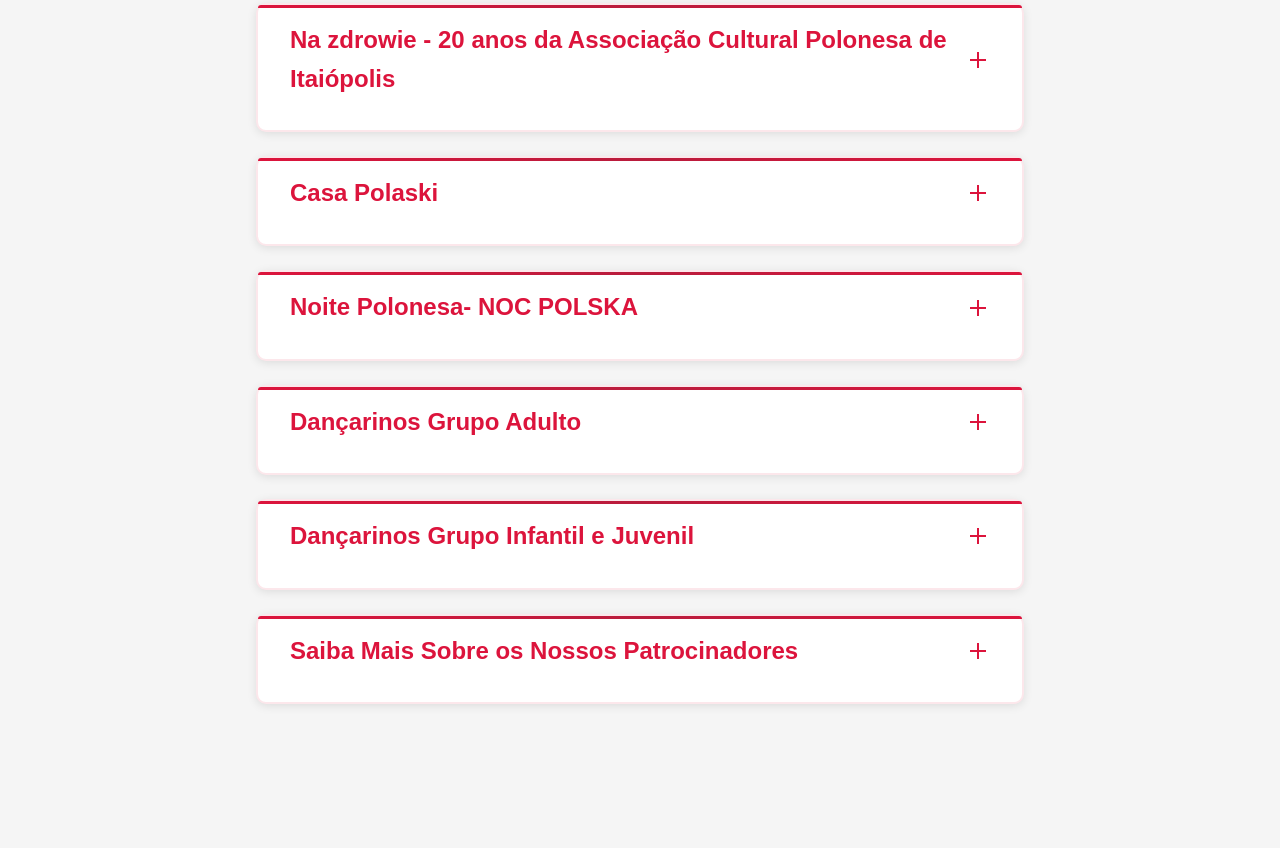
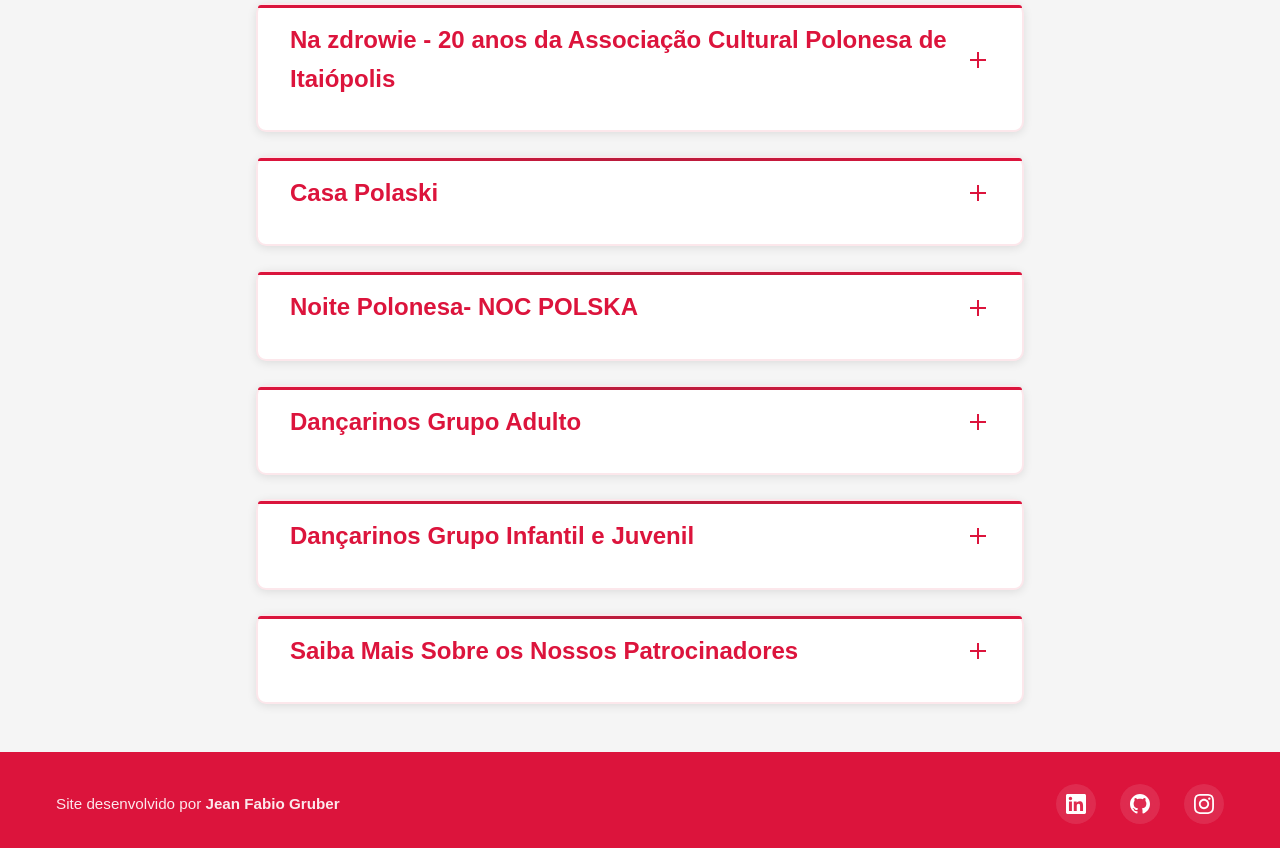
Before and after one commit to noitePolonesa/XVIIINOITEPOLONESA, a plain HTML site: page index.html in a window 1280 px wide. Shown: the part 3066-3914 px from the top of the page. Before the commit the page ends 3802 px from the top, so only its background shows below. Drawn offline with Linux system fonts and the light colour scheme.

Commit message:
feito por

```diff
--- /dev/null
+++ b/css/footer.css
@@ -0,0 +1,103 @@
+.footer {
+    background: var(--primary-color);
+    color: white;
+    padding: 2rem 0 1.5rem;
+    margin-top: 3rem;
+    border-top: 3px solid var(--gold);
+}
+
+.footer-container {
+    max-width: 1200px;
+    margin: 0 auto;
+    padding: 0 1rem;
+}
+
+.footer-content {
+    display: flex;
+    flex-direction: column;
+    align-items: center;
+    gap: 1rem;
+    text-align: center;
+}
+
+.footer-text {
+    font-size: 0.95rem;
+    margin: 0;
+    color: rgba(255, 255, 255, 0.9);
+}
+
+.footer-text strong {
+    color: var(--gold);
+    font-weight: 600;
+}
+
+.footer-social {
+    display: flex;
+    gap: 1.5rem;
+    align-items: center;
+}
+
+.social-link {
+    display: flex;
+    align-items: center;
+    justify-content: center;
+    width: 40px;
+    height: 40px;
+    border-radius: 50%;
+    background: rgba(255, 255, 255, 0.1);
+    color: white;
+    text-decoration: none;
+    transition: all 0.3s ease;
+    backdrop-filter: blur(10px);
+}
+
+.social-link:hover {
+    background: var(--gold);
+    color: var(--primary-color);
+    transform: translateY(-2px);
+    box-shadow: 0 4px 12px rgba(210, 175, 78, 0.3);
+}
+
+.social-link svg {
+    width: 20px;
+    height: 20px;
+    fill: currentColor;
+}
+
+/* Responsivo */
+@media (max-width: 768px) {
+    .footer {
+        padding: 1.5rem 0 1rem;
+        margin-top: 2rem;
+    }
+
+    .footer-content {
+        gap: 0.75rem;
+    }
+
+    .footer-text {
+        font-size: 0.9rem;
+    }
+
+    .footer-social {
+        gap: 1rem;
+    }
+
+    .social-link {
+        width: 36px;
+        height: 36px;
+    }
+
+    .social-link svg {
+        width: 18px;
+        height: 18px;
+    }
+}
+
+@media (min-width: 768px) {
+    .footer-content {
+        flex-direction: row;
+        justify-content: space-between;
+        text-align: left;
+    }
+}
--- a/index.html
+++ b/index.html
@@ -14,7 +14,8 @@
     <link rel="stylesheet" href="css/accordion.css">
     <link rel="stylesheet" href="css/drink-menu.css">
     <link rel="stylesheet" href="css/responsive.css">
-     <link rel="stylesheet" href="css/modal.css">
+    <link rel="stylesheet" href="css/modal.css">
+    <link rel="stylesheet" href="css/footer.css">
 </head>
 <body>
     <header>
@@ -153,6 +154,30 @@
         </section>
     </main>
 
+     <footer class="footer">
+        <div class="footer-container">
+            <div class="footer-content">
+                <p class="footer-text">Site desenvolvido por <strong>Jean Fabio Gruber</strong></p>
+                <div class="footer-social">
+                    <a href="https://www.linkedin.com/in/jean-fabio-gruber-7a8bba27b" target="_blank" rel="noopener noreferrer" class="social-link" aria-label="LinkedIn">
+                        <svg viewBox="0 0 24 24" fill="currentColor">
+                            <path d="M20.447 20.452h-3.554v-5.569c0-1.328-.027-3.037-1.852-3.037-1.853 0-2.136 1.445-2.136 2.939v5.667H9.351V9h3.414v1.561h.046c.477-.9 1.637-1.85 3.37-1.85 3.601 0 4.267 2.37 4.267 5.455v6.286zM5.337 7.433c-1.144 0-2.063-.926-2.063-2.065 0-1.138.92-2.063 2.063-2.063 1.14 0 2.064.925 2.064 2.063 0 1.139-.925 2.065-2.064 2.065zm1.782 13.019H3.555V9h3.564v11.452zM22.225 0H1.771C.792 0 0 .774 0 1.729v20.542C0 23.227.792 24 1.771 24h20.451C23.2 24 24 23.227 24 22.271V1.729C24 .774 23.2 0 22.222 0h.003z"/>
+                        </svg>
+                    </a>
+                    <a href="https://github.com/seu-github" target="_blank" rel="noopener noreferrer" class="social-link" aria-label="GitHub">
+                        <svg viewBox="0 0 24 24" fill="currentColor">
+                            <path d="M12 0c-6.626 0-12 5.373-12 12 0 5.302 3.438 9.8 8.207 11.387.599.111.793-.261.793-.577v-2.234c-3.338.726-4.033-1.416-4.033-1.416-.546-1.387-1.333-1.756-1.333-1.756-1.089-.745.083-.729.083-.729 1.205.084 1.839 1.237 1.839 1.237 1.07 1.834 2.807 1.304 3.492.997.107-.775.418-1.305.762-1.604-2.665-.305-5.467-1.334-5.467-5.931 0-1.311.469-2.381 1.236-3.221-.124-.303-.535-1.524.117-3.176 0 0 1.008-.322 3.301 1.23.957-.266 1.983-.399 3.003-.404 1.02.005 2.047.138 3.006.404 2.291-1.552 3.297-1.23 3.297-1.23.653 1.653.242 2.874.118 3.176.77.84 1.235 1.911 1.235 3.221 0 4.609-2.807 5.624-5.479 5.921.43.372.823 1.102.823 2.222v3.293c0 .319.192.694.801.576 4.765-1.589 8.199-6.086 8.199-11.386 0-6.627-5.373-12-12-12z"/>
+                        </svg>
+                    </a>
+                    <a href="https://www.instagram.com/_soujean_" target="_blank" rel="noopener noreferrer" class="social-link" aria-label="Instagram">
+                        <svg viewBox="0 0 24 24" fill="currentColor">
+                            <path d="M12 2.163c3.204 0 3.584.012 4.85.07 3.252.148 4.771 1.691 4.919 4.919.058 1.265.069 1.645.069 4.849 0 3.205-.012 3.584-.069 4.849-.149 3.225-1.664 4.771-4.919 4.919-1.266.058-1.644.07-4.85.07-3.204 0-3.584-.012-4.849-.07-3.26-.149-4.771-1.699-4.919-4.92-.058-1.265-.07-1.644-.07-4.849 0-3.204.013-3.583.07-4.849.149-3.227 1.664-4.771 4.919-4.919 1.266-.057 1.645-.069 4.849-.069zm0-2.163c-3.259 0-3.667.014-4.947.072-4.358.2-6.78 2.618-6.98 6.98-.059 1.281-.073 1.689-.073 4.948 0 3.259.014 3.668.072 4.948.2 4.358 2.618 6.78 6.98 6.98 1.281.058 1.689.072 4.948.072 3.259 0 3.668-.014 4.948-.072 4.354-.2 6.782-2.618 6.979-6.98.059-1.28.073-1.689.073-4.948 0-3.259-.014-3.667-.072-4.947-.196-4.354-2.617-6.78-6.979-6.98-1.281-.059-1.69-.073-4.949-.073zm0 5.838c-3.403 0-6.162 2.759-6.162 6.162s2.759 6.163 6.162 6.163 6.162-2.759 6.162-6.163c0-3.403-2.759-6.162-6.162-6.162zm0 10.162c-2.209 0-4-1.79-4-4 0-2.209 1.791-4 4-4s4 1.791 4 4c0 2.21-1.791 4-4 4zm6.406-11.845c-.796 0-1.441.645-1.441 1.44s.645 1.44 1.441 1.44c.795 0 1.439-.645 1.439-1.44s-.644-1.44-1.439-1.44z"/>
+                        </svg>
+                    </a>
+                </div>
+            </div>
+        </div>
+    </footer>
     <script src="data.js"></script>
     <script src="populate-content.js"></script>
     <script src="accordion.js"></script>
```
